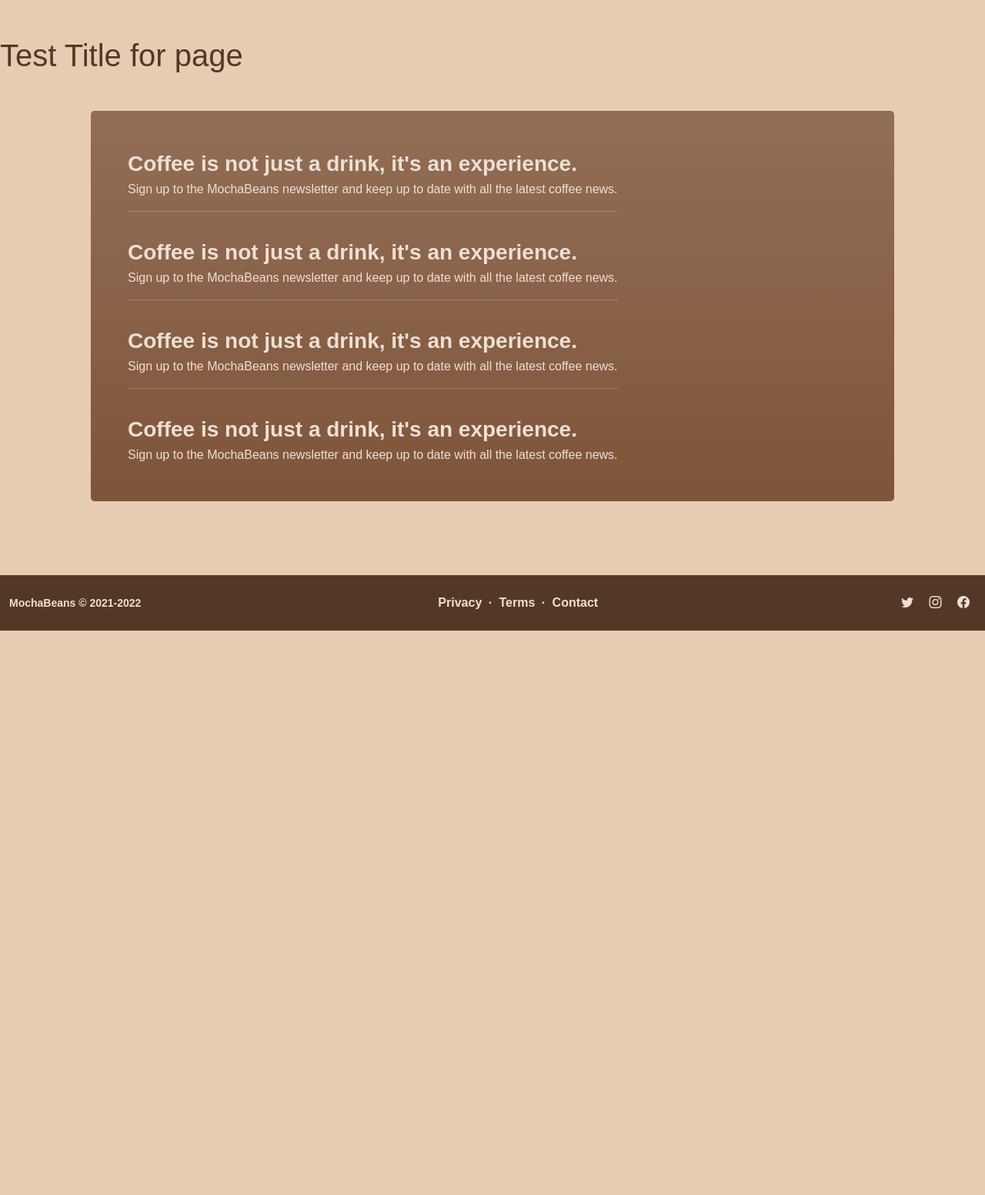
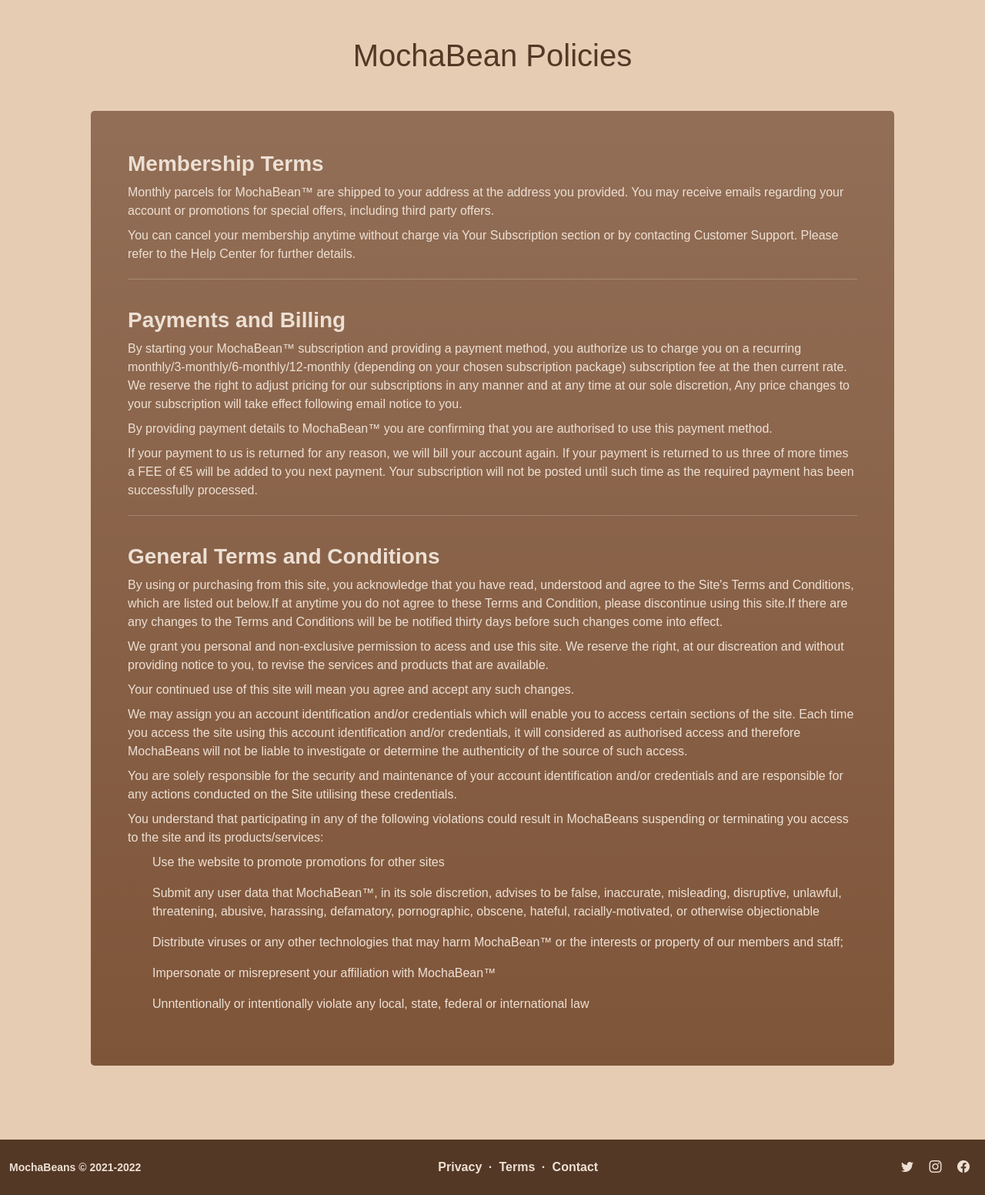
Before and after one commit to Code-Institute-Submissions/MSP-10, a Django app: page /policies/ in a window 1280 px wide. Shown: the part 56-1608 px from the top of the page at 77% size. Before the commit the page ends 875 px from the top, so only its background shows below. Run offline with Django 4.2, Linux system fonts and the light colour scheme; some web fonts are replaced.

Commit message:
Update text in policies.html
Update the Policies html template with potentially final text.

```diff
--- a/templates/information/policies.html
+++ b/templates/information/policies.html
@@ -27,22 +27,34 @@ Policies Page
             {% block content %}
                 <!-- Body Section of the Policies page -->
                 <section class="py-5 newsletter">
-                    <h1>Test Title for page</h1>
+                    <h1 class="text-center">MochaBean Policies</h1>
                     <div class="container px-5 my-5">
                         <aside class=" newsletter-box bg-gradient rounded-3 p-4 p-sm-5 mt-5">
                             <div class="d-flex align-items-center justify-content-between flex-column flex-xl-row text-center text-xl-start">
                                 <div class="mb-4 mb-xl-0">
-                                    <div class="fs-3 fw-bold">Coffee is not just a drink, it's an experience.</div>
-                                    <div class="text-50">Sign up to the MochaBeans newsletter and keep up to date with all the latest coffee news.</div>
+                                    <div class="fs-3 fw-bold">Membership Terms</div>
+                                    <div class="text-50 py-1">Monthly parcels for MochaBean™ are shipped to your address at the address you provided. You may receive emails regarding your account or promotions for special offers, including third party offers.</div>
+                                    <div class="text-50 py-1">You can cancel your membership anytime without charge via Your Subscription section or by contacting Customer Support. Please refer to the Help Center for further details.</div>
                                     <hr>
-                                    <div class="fs-3 pt-3 fw-bold">Coffee is not just a drink, it's an experience.</div>
-                                    <div class="text-50">Sign up to the MochaBeans newsletter and keep up to date with all the latest coffee news.</div>
+                                    <div class="fs-3 pt-3 fw-bold">Payments and Billing</div>
+                                    <div class="text-50 py-1">By starting your MochaBean™ subscription and providing a payment method, you authorize us to charge you on a recurring monthly/3-monthly/6-monthly/12-monthly (depending on your chosen subscription package) subscription fee at the then current rate. We reserve the right to adjust pricing for our subscriptions in any manner and at any time at our sole discretion, Any price changes to your subscription will take effect following email notice to you.</div>
+                                    <div class="text-50 py-1">By providing payment details to MochaBean™ you are confirming that you are authorised to use this payment method.</div>
+                                    <div class="text-50 py-1">If your payment to us is returned for any reason, we will bill your account again. If your payment is returned to us three of more times a FEE of €5 will be added to you next payment. Your subscription will not be posted until such time as the required payment has been successfully processed.</div>
                                     <hr>
-                                    <div class="fs-3 pt-3 fw-bold">Coffee is not just a drink, it's an experience.</div>
-                                    <div class="text-50">Sign up to the MochaBeans newsletter and keep up to date with all the latest coffee news.</div>
-                                    <hr>
-                                    <div class="fs-3 pt-3 fw-bold">Coffee is not just a drink, it's an experience.</div>
-                                    <div class="text-50">Sign up to the MochaBeans newsletter and keep up to date with all the latest coffee news.</div>
+                                    <div class="fs-3 pt-3 fw-bold">General Terms and Conditions</div>
+                                    <div class="text-50 py-1">By using or purchasing from this site, you acknowledge that you have read, understood and agree to the Site's Terms and Conditions, which are listed out below.If at anytime you do not agree to these Terms and Condition, please discontinue using this site.If there are any changes to the Terms and Conditions will be be notified thirty days before such changes come into effect.</div>
+                                    <div class="text-50 py-1">We grant you personal and non-exclusive permission to acess and use this site. We reserve the right, at our discreation and without providing notice to you, to revise the services and products that are available.</div>
+                                    <div class="text-50 py-1">Your continued use of this site will mean you agree and accept any such changes.</div>
+                                    <div class="text-50 py-1">We may assign you an account identification and/or credentials which will enable you to access certain sections of the site. Each time you access the site using this account identification and/or credentials, it will considered as authorised access and therefore MochaBeans will not be liable to investigate or determine the authenticity of the source of such access.</div>
+                                    <div class="text-50 py-1">You are solely responsible for the security and maintenance of your account identification and/or credentials and are responsible for any actions conducted on the Site utilising these credentials.</div>
+                                    <div class="text-50 py-1">You understand that participating in any of the following violations could result in MochaBeans suspending or terminating you access to the site and its products/services:</div>
+                                    <div class="text-50 py-1">
+                                        <ul>Use the website to promote promotions for other sites</ul>
+                                        <ul>Submit any user data that MochaBean™, in its sole discretion, advises to be false, inaccurate, misleading, disruptive, unlawful, threatening, abusive, harassing, defamatory, pornographic, obscene, hateful, racially-motivated, or otherwise objectionable</ul>
+                                        <ul>Distribute viruses or any other technologies that may harm MochaBean™ or the interests or property of our members and staff;</ul>
+                                        <ul>Impersonate or misrepresent your affiliation with MochaBean™</ul>
+                                        <ul>Unntentionally or intentionally violate any local, state, federal or international law</ul>
+                                    </div>
                                 </div>
                             </div>
                         </aside>
```
